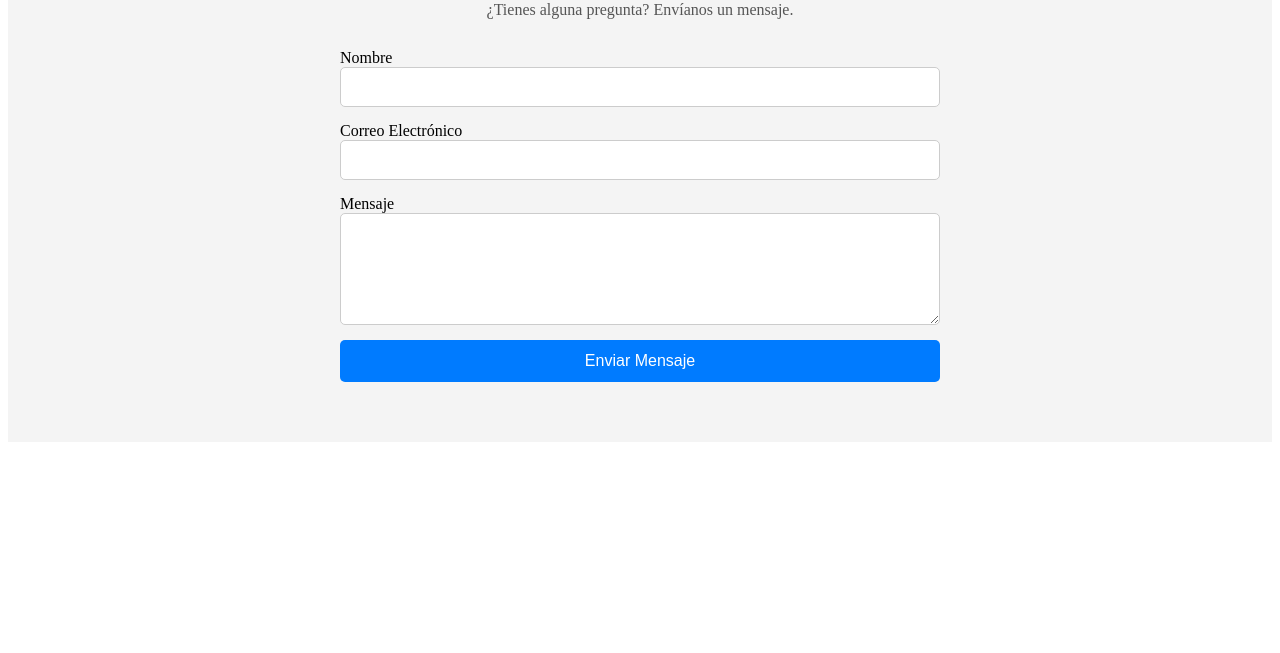
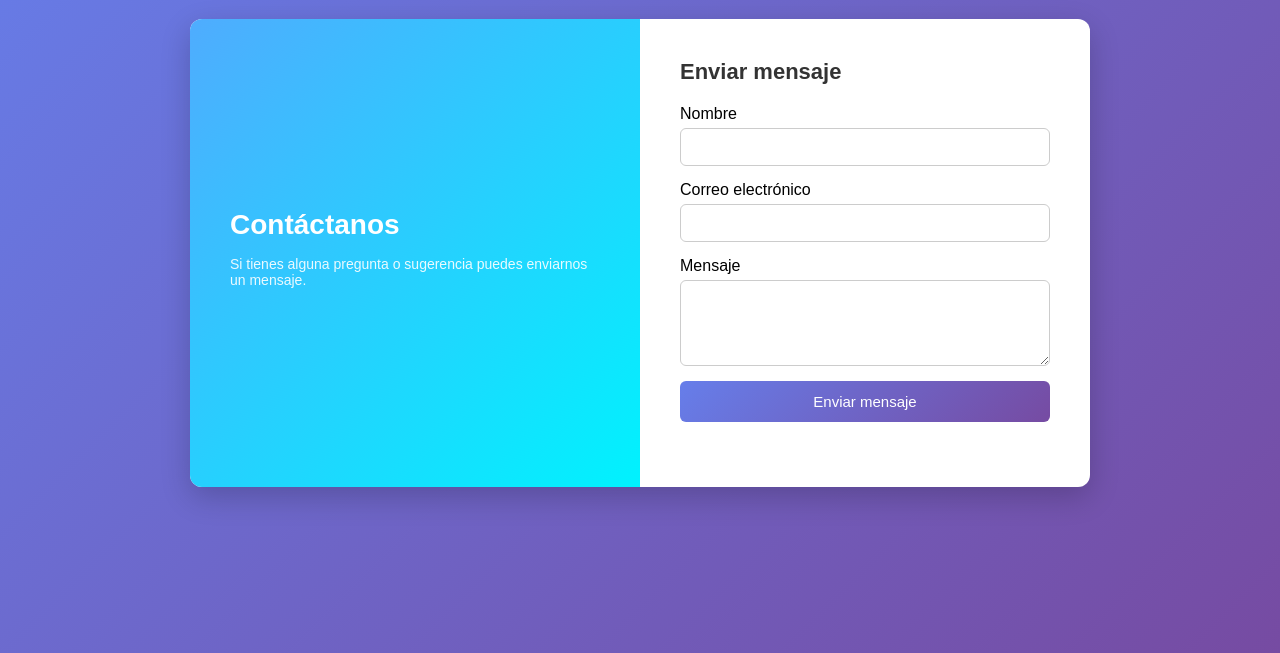
Before and after one commit to ismaelmira-dev/REPO-colaborativo, a plain HTML site: page index.html in a window 1280 px wide. Shown: the part 147-800 px from the top of the page. Drawn offline with Linux system fonts and the light colour scheme.

Commit message:
feat(): Mejoras y nuevas implementaciones en el formulario

```diff
--- a/index.html
+++ b/index.html
@@ -1,36 +1,60 @@
 <!DOCTYPE html>
-<html lang="en">
+<html lang="es">
+
 <head>
     <meta charset="UTF-8">
     <meta name="viewport" content="width=device-width, initial-scale=1.0">
+    <title>Formulario de Contacto</title>
     <link rel="stylesheet" href="styles.css">
-    <title>Document</title>
 </head>
+
 <body>
-    <section id="contacto" class="contacto">
-  <div class="container">
-    <h2>Contacto</h2>
-    <p>¿Tienes alguna pregunta? Envíanos un mensaje.</p>
 
-    <form action="#" method="POST" class="form-contacto">
-      <div class="form-group">
-        <label for="nombre">Nombre</label>
-        <input type="text" id="nombre" name="nombre" required>
+    <section class="contact-section">
+
+        <div class="contact-container">
+
+            <div class="contact-info">
+                <h2>Contáctanos</h2>
+                <p>Si tienes alguna pregunta o sugerencia puedes enviarnos un mensaje.</p>
             </div>
 
-      <div class="form-group">
-        <label for="email">Correo Electrónico</label>
-        <input type="email" id="email" name="email" required>
+
+            <div class="contact-form">
+
+                <h3>Enviar mensaje</h3>
+
+                <form id="formulario">
+
+                    <div class="input-group">
+                        <label>Nombre</label>
+                        <input type="text" id="nombre" required>
                     </div>
 
-      <div class="form-group">
-        <label for="mensaje">Mensaje</label>
-        <textarea id="mensaje" name="mensaje" rows="5" required></textarea>
+                    <div class="input-group">
+                        <label>Correo electrónico</label>
+                        <input type="email" id="email" required>
                     </div>
 
-      <button type="submit">Enviar Mensaje</button>
+                    <div class="input-group">
+                        <label>Mensaje</label>
+                        <textarea id="mensaje" rows="4" required></textarea>
+                    </div>
+
+                    <button type="submit">Enviar mensaje</button>
+
+                    <p id="respuesta"></p>
+
                 </form>
+
             </div>
+
+        </div>
+
     </section>
+
+    <script src="script.js"></script>
+
 </body>
+
 </html>
--- /dev/null
+++ b/script.js
@@ -0,0 +1,22 @@
+const form = document.getElementById("formularioo"); // error intencional (id incorrecto)
+
+form.addEventListener("submit", function(e){
+    e.preventDefault();
+
+    const nombre = document.getElementById("nombre").value;
+    const email = document.getElementById("email").value;
+    const mensaje = document.getElementById("mensaje").value;
+
+    const respuesta = document.getElementById("respuesta");
+
+    if(nombre === "" || email === "" || mensaje === ""){
+        respuesta.textContent = "Por favor completa todos los campos";
+        respuesta.classList.add("error");
+        return;
+    }
+
+    respuesta.textContent = "Mensaje enviado correctamente";
+    respuesta.classList.add("exito");
+
+    form.reset();
+});
--- a/styles.css
+++ b/styles.css
@@ -1,55 +1,131 @@
-.contacto {
-  padding: 60px 20px;
-  background-color: #f4f4f4;
+*{
+margin:0;
+padding:0;
+box-sizing:border-box;
+font-family:Arial, Helvetica, sans-serif;
 }
 
-.container {
-  max-width: 600px;
-  margin: auto;
-  text-align: center;
+body{
+min-height:100vh;
+display:flex;
+align-items:center;
+justify-content:center;
+background:linear-gradient(135deg,#667eea,#764ba2);
+padding:20px;
 }
 
-.contacto h2 {
-  margin-bottom: 10px;
-  font-size: 2rem;
+.contact-container{
+display:grid;
+grid-template-columns:1fr 1fr;
+background:white;
+border-radius:12px;
+overflow:hidden;
+max-width:900px;
+width:100%;
+box-shadow:0 10px 30px rgba(0,0,0,0.2);
 }
 
-.contacto p {
-  margin-bottom: 30px;
-  color: #555;
+.contact-info{
+background:linear-gradient(135deg,#4facfe,#00f2fe);
+color:white;
+padding:40px;
+display:flex;
+flex-direction:column;
+justify-content:center;
+gap:15px;
 }
 
-.form-contacto {
-  display: flex;
-  flex-direction: column;
-  gap: 15px;
+.contact-info h2{
+font-size:28px;
 }
 
-.form-group {
-  display: flex;
-  flex-direction: column;
-  text-align: left;
+.contact-info p{
+font-size:14px;
+opacity:0.9;
+margin-bottom:10px;
 }
 
-input,
-textarea {
-  padding: 10px;
-  border: 1px solid #ccc;
-  border-radius: 5px;
-  font-size: 1rem;
+.info-item{
+font-size:14px;
 }
 
-button {
-  padding: 12px;
-  background-color: #007bff;
-  color: white;
-  border: none;
-  border-radius: 5px;
-  cursor: pointer;
-  font-size: 1rem;
-  transition: background 0.3s ease;
+.contact-form{
+padding:40px;
+display:flex;
+flex-direction:column;
+justify-content:center;
 }
 
-button:hover {
-  background-color: #a12121;
+.contact-form h3{
+margin-bottom:20px;
+font-size:22px;
+color:#333;
 }
+
+form{
+display:flex;
+flex-direction:column;
+gap:15px;
+}
+
+.input-group{
+display:flex;
+flex-direction:column;
+gap:5px;
+}
+
+input, textarea{
+padding:10px;
+border:1px solid #ccc;
+border-radius:6px;
+font-size:14px;
+outline:none;
+transition:0.3s;
+}
+
+input:focus, textarea:focus{
+border-color:#667eea;
+box-shadow:0 0 5px rgba(102,126,234,0.4);
+}
+
+button{
+padding:12px;
+border:none;
+border-radius:6px;
+background:linear-gradient(135deg,#667eea,#764ba2);
+color:white;
+font-size:15px;
+cursor:pointer;
+transition:0.3s;
+}
+
+button:hover{
+transform:translateY(-2px);
+opacity:0.9;
+}
+
+#respuesta{
+margin-top:10px;
+font-size:14px;
+font-weight:bold;
+}
+
+.exito{
+color:green;
+}
+
+.error{
+color:red;
+}
+
+@media(max-width:768px){
+
+.contact-container{
+grid-template-columns:1fr;
+}
+
+.contact-info{
+text-align:center;
+}
+
+}
```
Also changed, not shown: 1 other file. Lines whose indentation alone changed are shown as unchanged.
